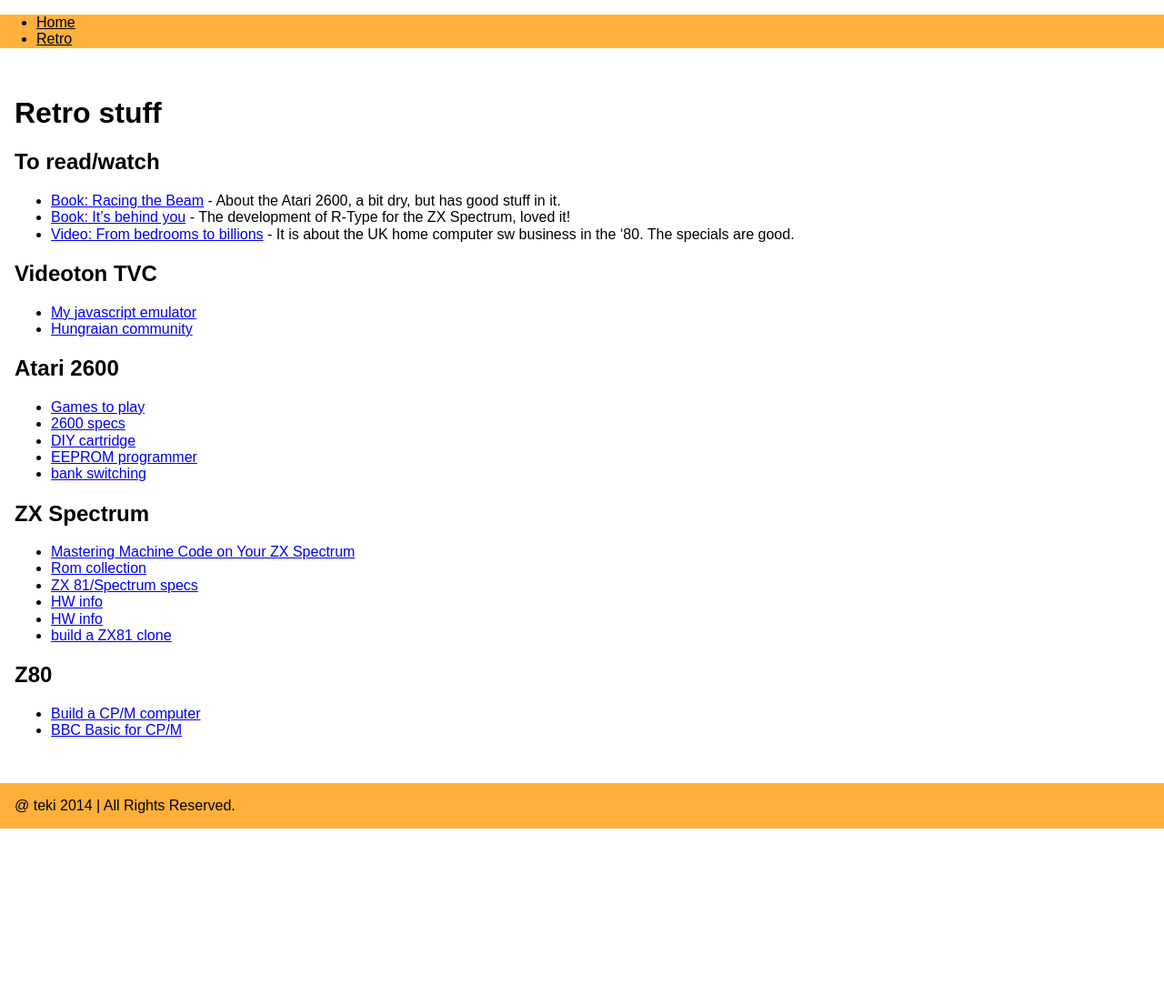
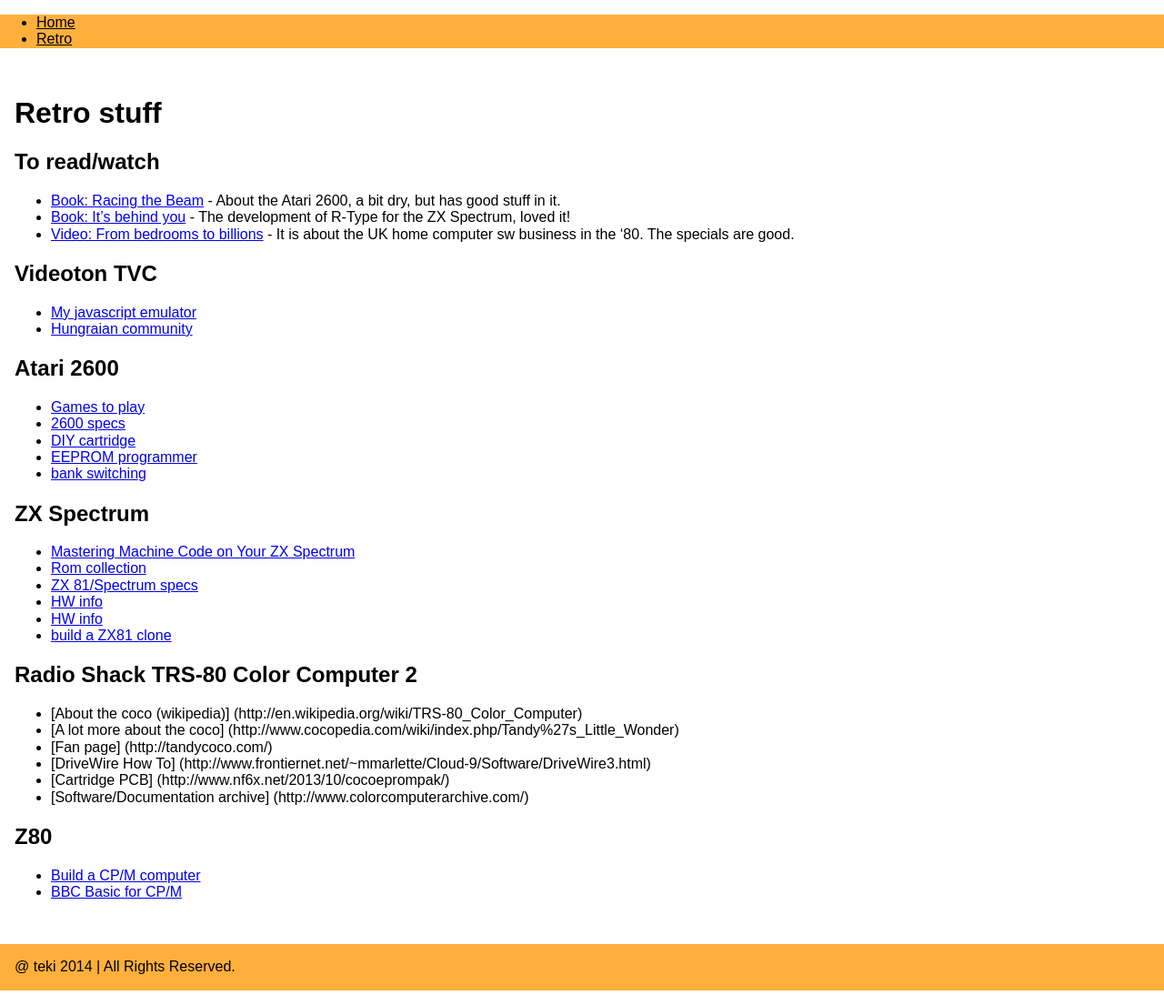
Before and after one commit to teki/teki.github.io, a Jekyll site: the page built from retro.md, in a window 1280 px wide. Shown: the whole page at 91% size. Built offline with Jekyll 4.4.1, drawn with Linux system fonts in a browser that asks for light colours; nearby versions of some CDN libraries; some web fonts are replaced; before the commit the page ends 927 px from its top, so only the background shows below that.

Commit message:
Update retro.md

```diff
--- a/retro.md
+++ b/retro.md
@@ -38,6 +38,16 @@ ZX Spectrum
 * [HW info](http://www.worldofspectrum.org/faq/reference/48kreference.htm#Hardware)
 * [build a ZX81 clone](http://echorod.home.xs4all.nl/zx/zx97_lite.htm)
 
+Radio Shack TRS-80 Color Computer 2
+-----------------------------------
+
+* [About the coco (wikipedia)] (http://en.wikipedia.org/wiki/TRS-80_Color_Computer)
+* [A lot more about the coco] (http://www.cocopedia.com/wiki/index.php/Tandy%27s_Little_Wonder)
+* [Fan page] (http://tandycoco.com/)
+* [DriveWire How To] (http://www.frontiernet.net/~mmarlette/Cloud-9/Software/DriveWire3.html)
+* [Cartridge PCB] (http://www.nf6x.net/2013/10/cocoeprompak/)
+* [Software/Documentation archive] (http://www.colorcomputerarchive.com/)
+
 Z80
 ---
 
```
